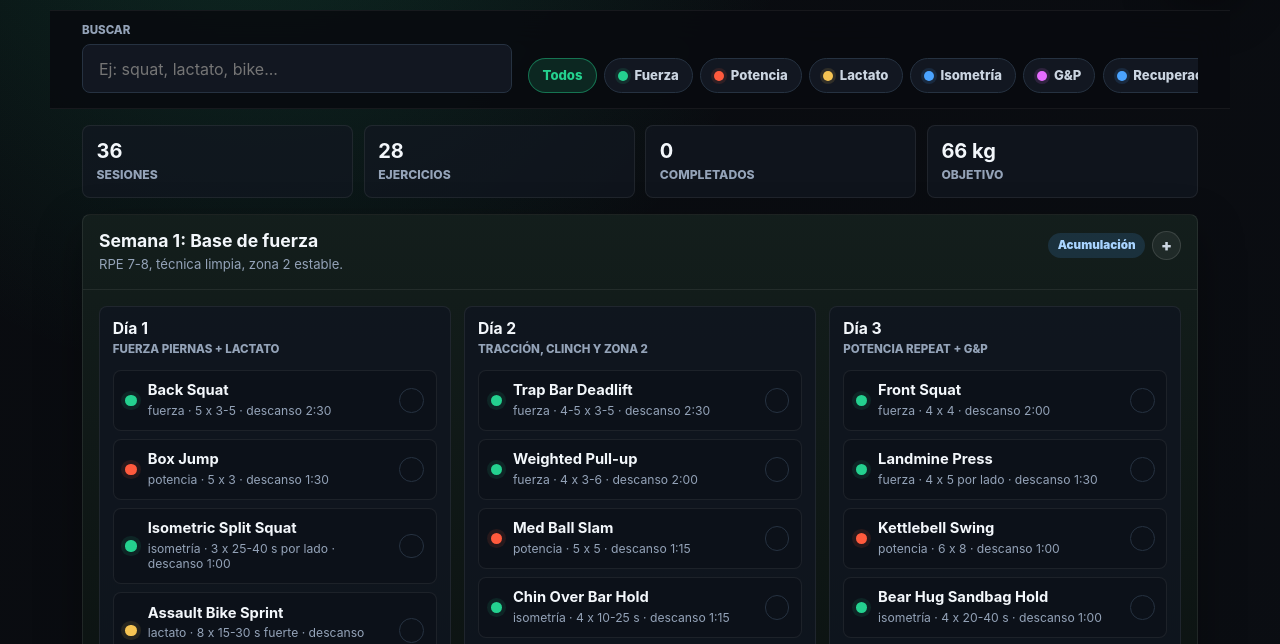
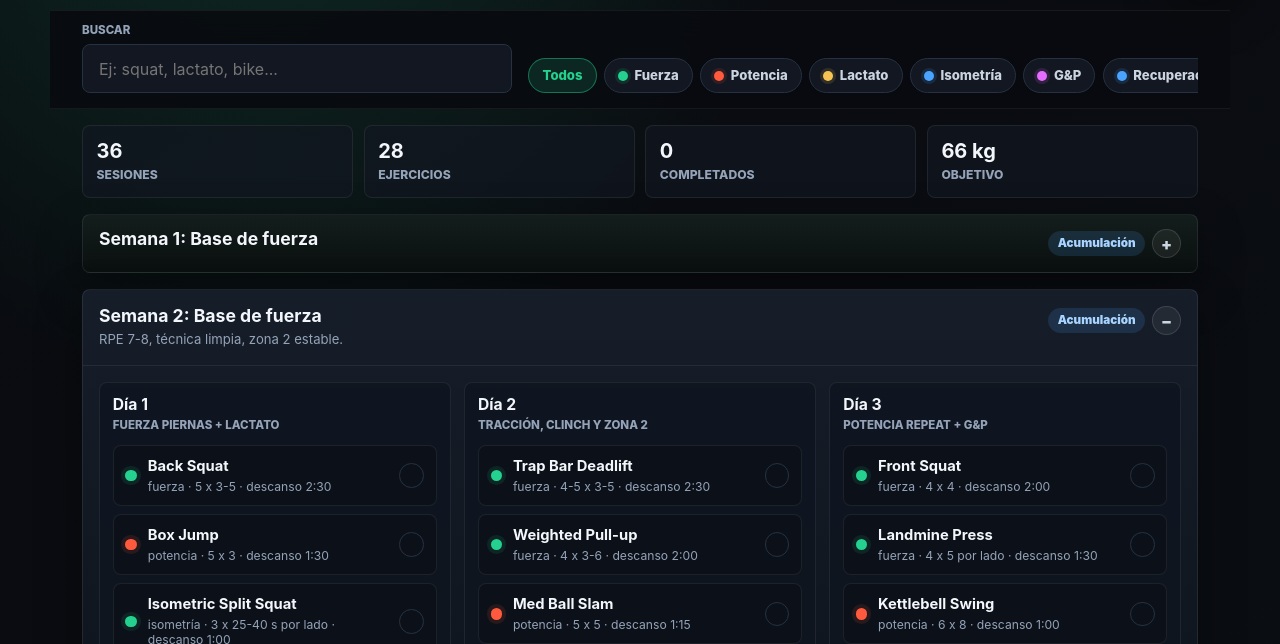
Before and after one commit to Numore99/RUTINAS, a plain HTML site: page index.html in a window 1280 px wide. Both pictures are taken after a click on the button 640 px from the left and 408 px from the top of the page. Shown: the part 156-800 px from the top of the page. Drawn offline with Linux system fonts and the light colour scheme.

Commit message:
FICHA CERRADA

```diff
--- a/script.js
+++ b/script.js
@@ -560,14 +560,14 @@ function renderPlan() {
         })
         .join("");
 
-      if (!days) return "";
+      if (!days && !isCollapsed) return "";
 
       return `
         <article class="week-card ${weekDone ? "week-done" : ""} ${isCollapsed ? "collapsed" : ""}">
           <button class="week-header week-toggle" type="button" data-week="${week.number}" aria-expanded="${!isCollapsed}">
             <div>
               <h2>Semana ${week.number}: ${week.phase.name}</h2>
-              <p>${week.phase.modifier}</p>
+              ${isCollapsed ? "" : `<p>${week.phase.modifier}</p>`}
             </div>
             <span class="week-actions">
               ${weekDone ? `<span class="week-done-label">Hecha</span>` : ""}
@@ -575,7 +575,7 @@ function renderPlan() {
               <span class="week-chevron">${isCollapsed ? "+" : "−"}</span>
             </span>
           </button>
-          <div class="days" ${isCollapsed ? "hidden" : ""}>${days}</div>
+          ${isCollapsed ? "" : `<div class="days">${days}</div>`}
         </article>
       `;
     })
--- a/styles.css
+++ b/styles.css
@@ -254,6 +254,11 @@ main {
 
 .week-card.collapsed {
   background: linear-gradient(180deg, rgba(20, 31, 29, 0.96), rgba(10, 16, 15, 0.96));
+}
+
+.week-card.collapsed .week-header {
+  border-bottom: 0;
+  padding-block: 0.9rem;
 }
 
 .week-header {
```
